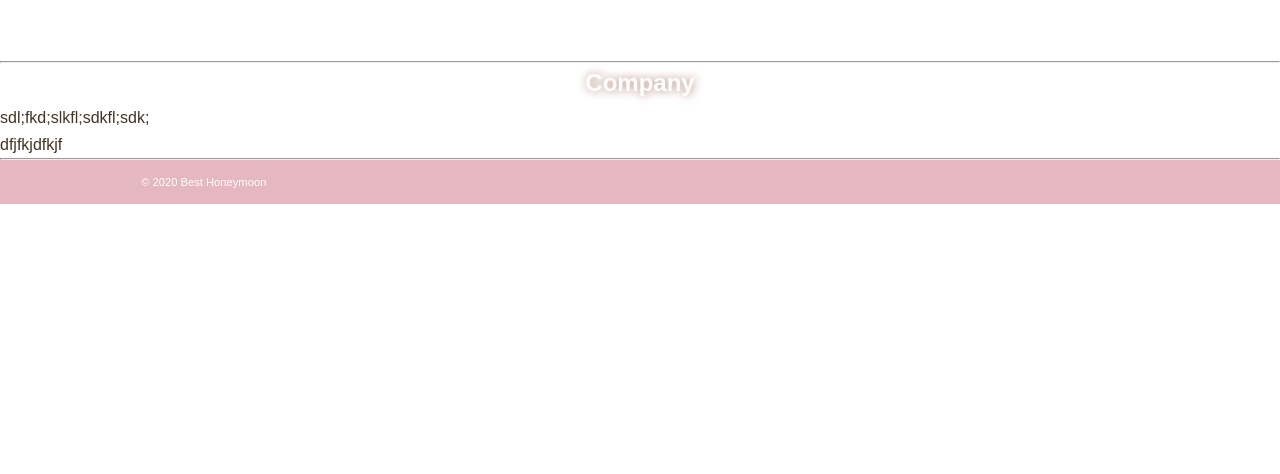
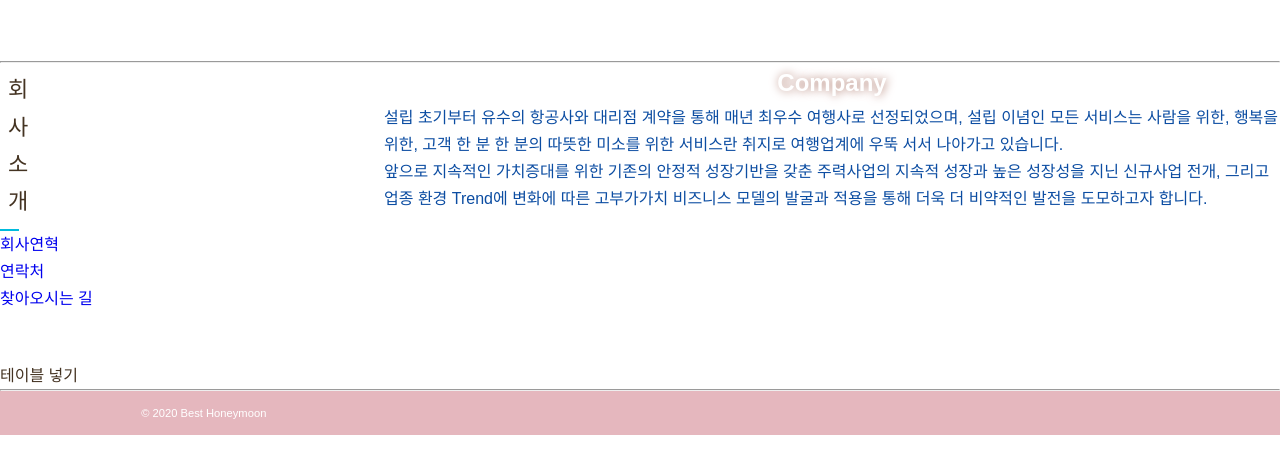
Before and after one commit to b2win/study, a plain HTML site: page company.html in a window 1280 px wide. Shown: the part 70-544 px from the top of the page. Drawn offline with Linux system fonts and the light colour scheme; some packages are replaced by stand-ins of ours.

Commit message:
2020-07-16(v2)

```diff
--- a/company.html
+++ b/company.html
@@ -30,15 +30,28 @@
         </nav>
       </header>
       <hr>
+    </div><!-- /.company-content -->
 
+    <div class="com-side">
+      <aside>
+      <h3 class="sidebar">회사소개</h3>
+        <ul class="list">
+          <li><a href="#">회사연혁</a></li>
+          <li><a href="#">연락처</a></li>
+          <li><a href="#">찾아오시는 길</a></li>
+        </ul>
+      </aside>
 
       <article class="company-art">
         <h2 style="color:white">Company</h2>
-        sdl;fkd;slkfl;sdkfl;sdk;<br>
-        dfjfkjdfkjf
+        <p>설립 초기부터 유수의 항공사와 대리점 계약을 통해 매년 최우수 여행사로 선정되었으며, 설립 이념인 모든 서비스는 사람을 위한, 행복을 위한, 고객 한 분 한 분의 따뜻한
+미소를 위한 서비스란 취지로 여행업계에 우뚝 서서 나아가고 있습니다.</p>
+        <p>앞으로 지속적인 가치증대를 위한 기존의 안정적 성장기반을 갖춘 주력사업의 지속적 성장과 높은 성장성을 지닌 신규사업 전개, 그리고 업종 환경 Trend에 변화에 따른
+고부가가치 비즈니스 모델의 발굴과 적용을 통해 더욱 더 비약적인 발전을 도모하고자 합니다.</p>
       </article>
-      </div><!-- /.company-content -->
     </div><!-- /#main -->
+
+    테이블 넣기
     <hr>
     <footer>
       <div class="wrapper-ft">
--- a/css/style.css
+++ b/css/style.css
@@ -180,16 +180,19 @@ label {
 input[type="text"],
 input[type="password"],
 input[type="email"],
+input[type="message"],
 textarea {
   background: rgba(255, 255, 255, .5);
-  border: 1px #fff solid;
+  border: 1px skyblue solid;
   border-radius: 5px;
   padding: 10px;
   font-size: 1rem;
 }
 input[type="text"],
 input[type="password"],
-input[type="email"] {
+input[type="email"],
+input[type="message"],
+ {
   width: 100%;
   max-width: 240px;
   border: solid skyblue;
@@ -238,3 +241,28 @@ input[type="submit"] {
   margin: 20px 0 20px 0;
   border-radius: 10px;
 }
+
+
+/* company ----------------------------------*/
+.com-side {
+  display: flex;
+  justify-content: space-between;
+  margin-bottom: 50px;
+}
+.company-art {
+  width: 70%;
+}
+.company-art p {
+  color: #0c4da2;
+}
+.sidebar {
+  font-size: 1.375em;
+  padding: 8px 8px 8px 8px;
+  border-bottom: 2px #0bd solid;
+  font-weight: normal;
+  width: 20%;
+}
+.list {
+  text-decoration: none;
+  text-decoration-color: black;
+}
```
Also changed, not shown: news.html (+1 -1 lines), q&a.html (+1 -1 lines).
